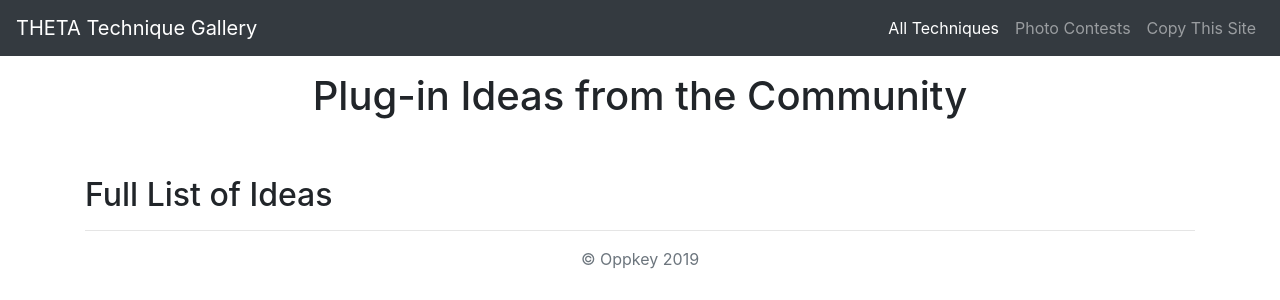
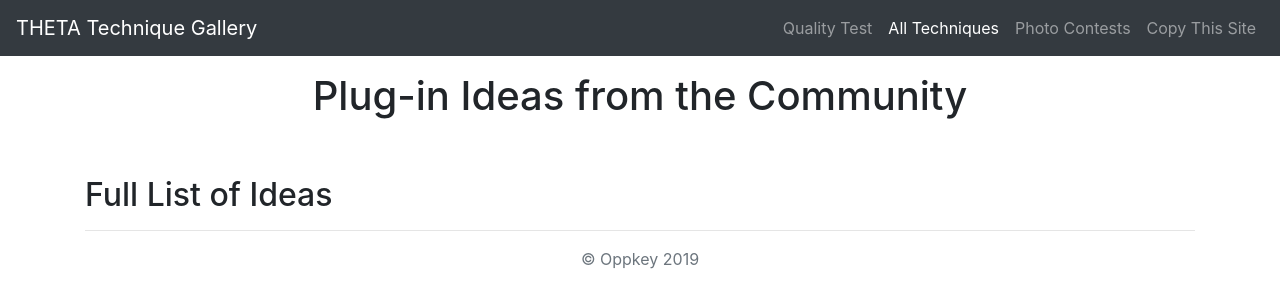
Before and after one commit to codetricity/theta360-gallery, a Django app: page /blog/ in a window 1280 px wide. Shown: the top 300 px of the page. Run offline with Django 3.2, Linux system fonts and the light colour scheme; data that the repository does not hold is empty; some libraries are stand-ins or nearby versions.

Commit message:
added quality tests to nav headers

```diff
--- a/blog/templates/blog/allblogs.html
+++ b/blog/templates/blog/allblogs.html
@@ -47,6 +47,8 @@
       </button>
       <div class="collapse navbar-collapse" id="navbarNavAltMarkup">
         <div class="navbar-nav ml-auto">
+            <a class="nav-item nav-link" href="/blog/qualitytuba/">Quality Test</a>
+
           <a class="nav-item nav-link active" href="#">All Techniques</a>
           <a class="nav-item nav-link" href="https://community.theta360.guide/c/contests-challenges">Photo Contests</a>
           <a class="nav-item nav-link"
--- a/blog/templates/blog/detail.html
+++ b/blog/templates/blog/detail.html
@@ -55,6 +55,8 @@
       </button>
       <div class="collapse navbar-collapse" id="navbarNavAltMarkup">
         <div class="navbar-nav ml-auto">
+            <a class="nav-item nav-link" href="/blog/qualitytuba/">Quality Test</a>
+
           <a class="nav-item nav-link" href="/blog/">All Techniques</a>
           <a class="nav-item nav-link" href="https://community.theta360.guide/c/contests-challenges">Photo Contests</a>
           <a class="nav-item nav-link" href="https://community.theta360.guide/t/building-a-web-site-for-360-images-with-django-bootstrap-a-frame/4589?u=codetricity">Build Your Own Website</a>
```
